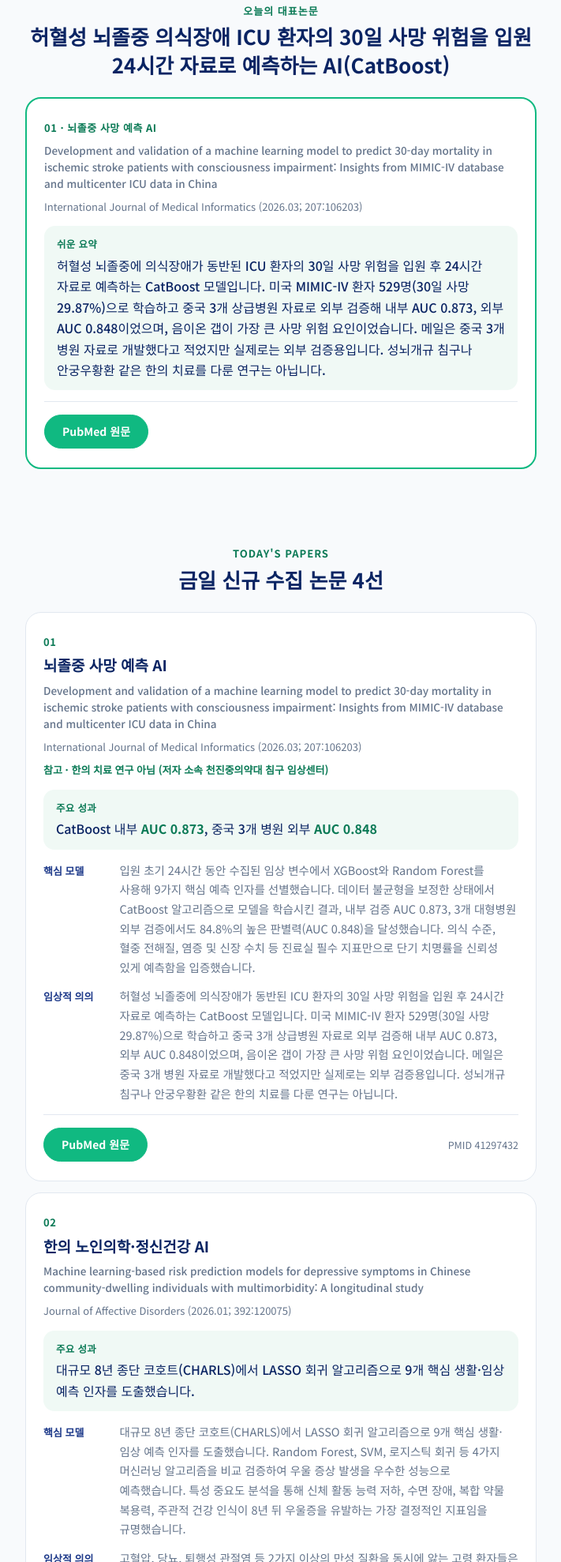
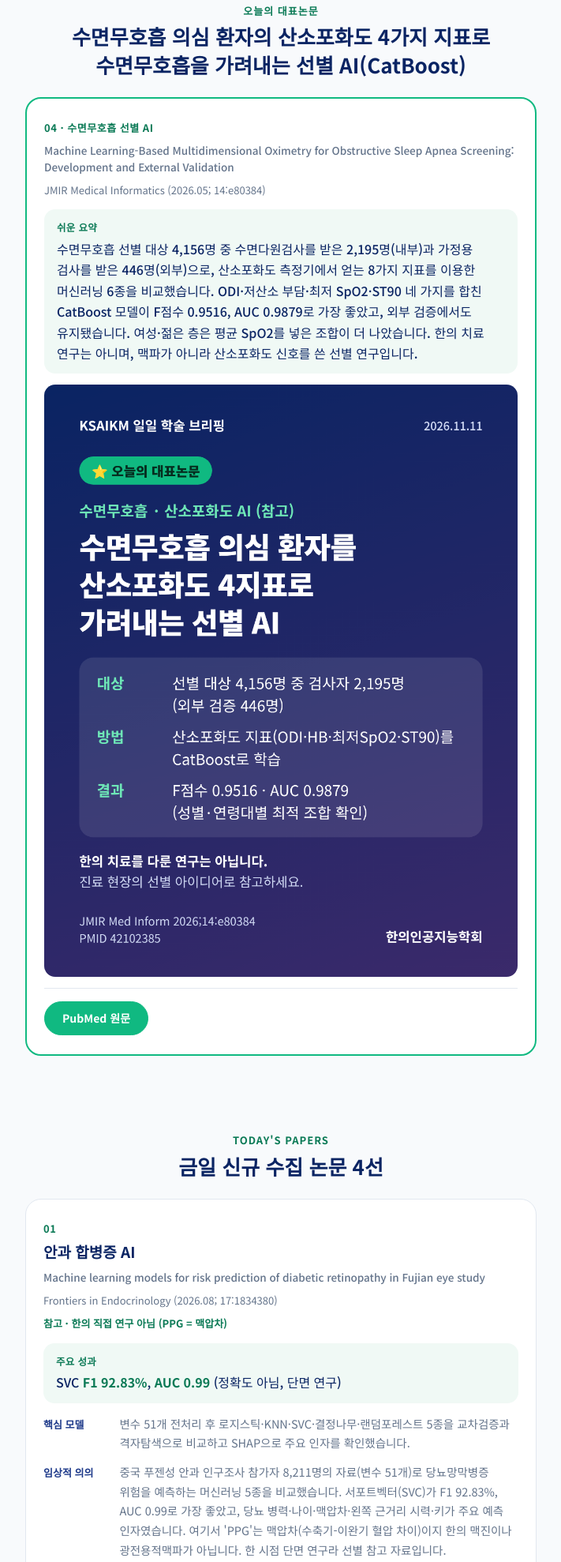
Before and after one commit to ezhani00/ksaikm-briefing, a plain HTML site: page index.html in a window 1280 px wide. Shown: the part 428-2406 px from the top of the page at 79% size, without its empty margins (284-995 px from the left). Drawn offline with Linux system fonts and the light colour scheme.

Commit message:
브리핑 index.html

```diff
--- a/index.html
+++ b/index.html
@@ -4,9 +4,9 @@
 <meta charset="utf-8">
 <meta name="viewport" content="width=device-width, initial-scale=1, viewport-fit=cover">
 <meta property="og:type" content="article">
-<meta property="og:title" content="KSAIKM 일일 학술 브리핑 · 2026.11.10">
-<meta property="og:description" content="오늘의 대표논문 · 허혈성 뇌졸중 의식장애 ICU 환자의 30일 사망 위험을 입원 24시간 자료로 예측하는 AI(CatBoost) (외 3편)">
-
+<meta property="og:title" content="KSAIKM 일일 학술 브리핑 · 2026.11.11">
+<meta property="og:description" content="오늘의 대표논문 · 수면무호흡 의심 환자의 산소포화도 4가지 지표로 수면무호흡을 가려내는 선별 AI(CatBoost) (외 3편)">
+<meta property="og:image" content="https://ezhani00.github.io/ksaikm-briefing/archive/img/2026-11-11.png">
 <meta name="description" content="한의인공지능학회 KSAIKM 일일 학술 브리핑: 한의학 × 인공지능 최신 임상 연구 동향">
 <title>KSAIKM 일일 학술 브리핑</title>
 <meta name="claude:viewport-fit-sides" content="cover">
@@ -94,21 +94,21 @@ dd { margin: 0; font-size: 14.5px; color: var(--gray); line-height: 1.7; }
 <div class="bar"><div class="inner"><span class="logo">KSAIKM</span><span class="logo-sub">한의인공지능학회</span><a class="logo-sub" style="margin-left:auto;border-left:0;text-decoration:none;color:var(--accent-ink);font-weight:700" href="https://ezhani00.github.io/ksaikm-briefing/archive/">지난 브리핑 ›</a></div></div>
 
 <header class="hero"><div class="inner">
-  <div class="eyebrow">Daily Briefing · 2026.11.10</div>
+  <div class="eyebrow">Daily Briefing · 2026.11.11</div>
   <h1>한의학 × 인공지능<br>최신 임상 연구 동향</h1>
   <p>오늘 새로 수집한 논문 4편의 핵심 결과를 정리했습니다.</p>
   <div class="stats"><span>신규 수집 <b>4편</b></span></div>
 </div></header>
 
 <section class="section"><div class="inner">
-  <div class="head"><div class="eyebrow">오늘의 대표논문</div><h2>허혈성 뇌졸중 의식장애 ICU 환자의 30일 사망 위험을 입원 24시간 자료로 예측하는 AI(CatBoost)</h2></div>
+  <div class="head"><div class="eyebrow">오늘의 대표논문</div><h2>수면무호흡 의심 환자의 산소포화도 4가지 지표로 수면무호흡을 가려내는 선별 AI(CatBoost)</h2></div>
   <article class="card" style="border-color:var(--accent);border-width:2px">
-    <div class="num">01 · 뇌졸중 사망 예측 AI</div>
-    <p class="en">Development and validation of a machine learning model to predict 30-day mortality in ischemic stroke patients with consciousness impairment: Insights from MIMIC-IV database and multicenter ICU data in China</p>
-    <p class="src">International Journal of Medical Informatics (2026.03; 207:106203)</p>
-    <div class="result"><span class="label">쉬운 요약</span><p>허혈성 뇌졸중에 의식장애가 동반된 ICU 환자의 30일 사망 위험을 입원 후 24시간 자료로 예측하는 CatBoost 모델입니다. 미국 MIMIC-IV 환자 529명(30일 사망 29.87%)으로 학습하고 중국 3개 상급병원 자료로 외부 검증해 내부 AUC 0.873, 외부 AUC 0.848이었으며, 음이온 갭이 가장 큰 사망 위험 요인이었습니다. 메일은 중국 3개 병원 자료로 개발했다고 적었지만 실제로는 외부 검증용입니다. 성뇌개규 침구나 안궁우황환 같은 한의 치료를 다룬 연구는 아닙니다.</p></div>
-
-    <div class="links"><a class="btn fill" href="https://pubmed.ncbi.nlm.nih.gov/41297432/" target="_blank" rel="noopener">PubMed 원문</a></div>
+    <div class="num">04 · 수면무호흡 선별 AI</div>
+    <p class="en">Machine Learning-Based Multidimensional Oximetry for Obstructive Sleep Apnea Screening: Development and External Validation</p>
+    <p class="src">JMIR Medical Informatics (2026.05; 14:e80384)</p>
+    <div class="result"><span class="label">쉬운 요약</span><p>수면무호흡 선별 대상 4,156명 중 수면다원검사를 받은 2,195명(내부)과 가정용 검사를 받은 446명(외부)으로, 산소포화도 측정기에서 얻는 8가지 지표를 이용한 머신러닝 6종을 비교했습니다. ODI·저산소 부담·최저 SpO2·ST90 네 가지를 합친 CatBoost 모델이 F점수 0.9516, AUC 0.9879로 가장 좋았고, 외부 검증에서도 유지됐습니다. 여성·젊은 층은 평균 SpO2를 넣은 조합이 더 나았습니다. 한의 치료 연구는 아니며, 맥파가 아니라 산소포화도 신호를 쓴 선별 연구입니다.</p></div>
+    <img src="https://ezhani00.github.io/ksaikm-briefing/archive/img/2026-11-11.png" alt="대표논문 카드" style="width:100%;border-radius:14px">
+    <div class="links"><a class="btn fill" href="https://pubmed.ncbi.nlm.nih.gov/42102385/" target="_blank" rel="noopener">PubMed 원문</a></div>
   </article>
 </div></section>
 
@@ -117,39 +117,39 @@ dd { margin: 0; font-size: 14.5px; color: var(--gray); line-height: 1.7; }
 
   <article class="card">
     <div class="num">01</div>
-    <h3>뇌졸중 사망 예측 AI</h3>
-    <p class="en">Development and validation of a machine learning model to predict 30-day mortality in ischemic stroke patients with consciousness impairment: Insights from MIMIC-IV database and multicenter ICU data in China</p>
-    <p class="src">International Journal of Medical Informatics (2026.03; 207:106203)</p><p class="src" style="color:var(--accent-ink);font-weight:700">참고 · 한의 치료 연구 아님 (저자 소속 천진중의약대 침구 임상센터)</p>
-    <div class="result"><span class="label">주요 성과</span><p>CatBoost 내부 <mark>AUC 0.873</mark>, 중국 3개 병원 외부 <mark>AUC 0.848</mark></p></div>
-    <dl><div><dt>핵심 모델</dt><dd>입원 초기 24시간 동안 수집된 임상 변수에서 XGBoost와 Random Forest를 사용해 9가지 핵심 예측 인자를 선별했습니다. 데이터 불균형을 보정한 상태에서 CatBoost 알고리즘으로 모델을 학습시킨 결과, 내부 검증 AUC 0.873, 3개 대형병원 외부 검증에서도 84.8%의 높은 판별력(AUC 0.848)을 달성했습니다. 의식 수준, 혈중 전해질, 염증 및 신장 수치 등 진료실 필수 지표만으로 단기 치명률을 신뢰성 있게 예측함을 입증했습니다.</dd></div><div><dt>임상적 의의</dt><dd>허혈성 뇌졸중에 의식장애가 동반된 ICU 환자의 30일 사망 위험을 입원 후 24시간 자료로 예측하는 CatBoost 모델입니다. 미국 MIMIC-IV 환자 529명(30일 사망 29.87%)으로 학습하고 중국 3개 상급병원 자료로 외부 검증해 내부 AUC 0.873, 외부 AUC 0.848이었으며, 음이온 갭이 가장 큰 사망 위험 요인이었습니다. 메일은 중국 3개 병원 자료로 개발했다고 적었지만 실제로는 외부 검증용입니다. 성뇌개규 침구나 안궁우황환 같은 한의 치료를 다룬 연구는 아닙니다.</dd></div></dl>
-    <div class="links"><a class="btn fill" href="https://pubmed.ncbi.nlm.nih.gov/41297432/" target="_blank" rel="noopener">PubMed 원문</a><span class="pmid">PMID 41297432</span></div>
+    <h3>안과 합병증 AI</h3>
+    <p class="en">Machine learning models for risk prediction of diabetic retinopathy in Fujian eye study</p>
+    <p class="src">Frontiers in Endocrinology (2026.08; 17:1834380)</p><p class="src" style="color:var(--accent-ink);font-weight:700">참고 · 한의 직접 연구 아님 (PPG = 맥압차)</p>
+    <div class="result"><span class="label">주요 성과</span><p>SVC <mark>F1 92.83%</mark>, <mark>AUC 0.99</mark> (정확도 아님, 단면 연구)</p></div>
+    <dl><div><dt>핵심 모델</dt><dd>변수 51개 전처리 후 로지스틱·KNN·SVC·결정나무·랜덤포레스트 5종을 교차검증과 격자탐색으로 비교하고 SHAP으로 주요 인자를 확인했습니다.</dd></div><div><dt>임상적 의의</dt><dd>중국 푸젠성 안과 인구조사 참가자 8,211명의 자료(변수 51개)로 당뇨망막병증 위험을 예측하는 머신러닝 5종을 비교했습니다. 서포트벡터(SVC)가 F1 92.83%, AUC 0.99로 가장 좋았고, 당뇨 병력·나이·맥압차·왼쪽 근거리 시력·키가 주요 예측 인자였습니다. 여기서 &#x27;PPG&#x27;는 맥압차(수축기-이완기 혈압 차이)이지 한의 맥진이나 광전용적맥파가 아닙니다. 한 시점 단면 연구라 선별 참고 자료입니다.</dd></div></dl>
+    <div class="links"><a class="btn fill" href="https://pubmed.ncbi.nlm.nih.gov/42625589/" target="_blank" rel="noopener">PubMed 원문</a><span class="pmid">PMID 42625589</span></div>
   </article>
   <article class="card">
     <div class="num">02</div>
-    <h3>한의 노인의학·정신건강 AI</h3>
-    <p class="en">Machine learning-based risk prediction models for depressive symptoms in Chinese community-dwelling individuals with multimorbidity: A longitudinal study</p>
-    <p class="src">Journal of Affective Disorders (2026.01; 392:120075)</p>
-    <div class="result"><span class="label">주요 성과</span><p>대규모 8년 종단 코호트(CHARLS)에서 LASSO 회귀 알고리즘으로 9개 핵심 생활·임상 예측 인자를 도출했습니다.</p></div>
-    <dl><div><dt>핵심 모델</dt><dd>대규모 8년 종단 코호트(CHARLS)에서 LASSO 회귀 알고리즘으로 9개 핵심 생활·임상 예측 인자를 도출했습니다. Random Forest, SVM, 로지스틱 회귀 등 4가지 머신러닝 알고리즘을 비교 검증하여 우울 증상 발생을 우수한 성능으로 예측했습니다. 특성 중요도 분석을 통해 신체 활동 능력 저하, 수면 장애, 복합 약물 복용력, 주관적 건강 인식이 8년 뒤 우울증을 유발하는 가장 결정적인 지표임을 규명했습니다.</dd></div><div><dt>임상적 의의</dt><dd>고혈압, 당뇨, 퇴행성 관절염 등 2가지 이상의 만성 질환을 동시에 앓는 고령 환자들은 만성 통증과 신체 기능 저하로 인해 우울증 등 칠정(七情) 장애를 겪을 위험이 높습니다. 한의학에서는 &#x27;신체와 정신은 하나(심신일여 心身一如)&#x27;로 보아 만성 신체 질환과 신경정신 증상을 함께 다스리지만, 어떤 복합질환 노인이 장기적으로 우울증에 취약한지 미리 파악하기 어려웠습니다. 본 연구는 1,816명의 지역사회 노인을 8년간 전향적으로 추적한 대규모 코호트를 통해, 진료실 기본 문진만으로 8년 뒤 우울증 발생 위험을 사전에 예측하는 인공지능 모델을 확립했습니다. 한의사가 만성질환 노인 진료 시 예방적 심신의학 상담과 안신(安神) 한약 치료를 조기에 적용하는 임상 근거를 제공합니다.</dd></div></dl>
-    <div class="links"><a class="btn fill" href="https://pubmed.ncbi.nlm.nih.gov/40835188/" target="_blank" rel="noopener">PubMed 원문</a><span class="pmid">PMID 40835188</span></div>
+    <h3>입원기간 예측 AI</h3>
+    <p class="en">Machine learning-based prediction of prolonged length of stay in older patients with type 2 diabetes mellitus and cardiovascular disease</p>
+    <p class="src">Frontiers in Cardiovascular Medicine (2026.08; 13:1903579)</p><p class="src" style="color:var(--accent-ink);font-weight:700">참고 · 한의 직접 연구 아님</p>
+    <div class="result"><span class="label">주요 성과</span><p>XGBoost 내부 <mark>AUC 0.753</mark>, 시간 기준 외부 <mark>AUC 0.728</mark> (과적합 경향)</p></div>
+    <dl><div><dt>핵심 모델</dt><dd>LASSO로 변수를 고르고 머신러닝 8종을 비교해 XGBoost를 선택했으며, ROC·보정곡선·의사결정곡선과 SHAP으로 평가했습니다.</dd></div><div><dt>임상적 의의</dt><dd>중국 충칭 한 병원의 65세 이상 제2형 당뇨+심혈관질환 입원 환자 27,629명으로 입원 기간이 길어질 위험(상위 25%)을 예측했습니다. XGBoost가 내부 검증 AUC 0.753, 시간 기준 외부 검증 AUC 0.728이었고, 뇌경색·백혈구 수치·빈혈·맥박·당화혈색소/HDL 비율·골다공증이 주요 인자였습니다. 단순한 로지스틱 회귀와 성능 차이가 크지 않고 과적합 경향이 있어 추가 검증이 필요합니다.</dd></div></dl>
+    <div class="links"><a class="btn fill" href="https://pubmed.ncbi.nlm.nih.gov/42621041/" target="_blank" rel="noopener">PubMed 원문</a><span class="pmid">PMID 42621041</span></div>
   </article>
   <article class="card">
     <div class="num">03</div>
-    <h3>사진 맥진·혈관노화 AI</h3>
-    <p class="en">HMOX2-driven crosstalk between vascular aging and heart failure: A multimodal bioinformatics and explainable machine learning approach with experimental validation</p>
-    <p class="src">PLoS One (2026.09; 21(9):e0357886)</p>
-    <div class="result"><span class="label">주요 성과</span><p>다중오믹스 대규모 발현체 데이터에서 Boruta 알고리즘을 적용해 노화와 심부전을 동시에 매개하는 핵심 유전자들을 선별했습니다.</p></div>
-    <dl><div><dt>핵심 모델</dt><dd>다중오믹스 대규모 발현체 데이터에서 Boruta 알고리즘을 적용해 노화와 심부전을 동시에 매개하는 핵심 유전자들을 선별했습니다. 설명 가능한 머신러닝 분류 모델을 구축하고 SHAP 분석을 통해 산화 스트레스와 혈관 내피 노화를 조절하는 &#x27;HMOX2&#x27; 유전자를 핵심 바이오마커로 규명했습니다. 세포 실험 검증을 통해 HMOX2 발현 변화가 심근 및 혈관 내피 보호에 직접 관여함을 확인했습니다.</dd></div><div><dt>임상적 의의</dt><dd>한의 맥진(脈診)은 요골동맥의 긴장도와 파형을 통해 전신 혈관의 노화 상태(현맥 弦脈, 세맥 細脈)와 심장의 박출 기능(허맥 虛脈, 활맥 滑脈)을 감지합니다. 하지만 혈관벽의 탄성 저하(동맥 경직)가 어떻게 심부전으로 이어지는지에 대한 생물학적 메커니즘을 규명하는 연구는 부족했습니다. 본 연구는 혈관 노화와 심부전이 긴밀하게 교신하는 크로스토크 네트워크를 머신러닝으로 분석하여 핵심 조절 유전자를 발굴하고 세포 실험으로 검증했습니다. 한의사가 맥진기로 측정한 혈관 탄성 신호가 심장-혈관 노화의 분자적 변화를 직접 반영하는 유효한 임상 지표임을 과학적으로 뒷받침합니다.</dd></div></dl>
-    <div class="links"><a class="btn fill" href="https://pubmed.ncbi.nlm.nih.gov/42743238/" target="_blank" rel="noopener">PubMed 원문</a><span class="pmid">PMID 42743238</span></div>
+    <h3>EGPA 군집 분류 AI</h3>
+    <p class="en">Identification of clinical-biological endophenotypes in patients with eosinophilic granulomatosis with polyangiitis using unsupervised machine learning: a real-world study</p>
+    <p class="src">Respiratory Research (2026.08; 27(1):371)</p><p class="src" style="color:var(--accent-ink);font-weight:700">참고 · 한의 직접 연구 아님 (공저자 소속에 중의병원 포함)</p>
+    <div class="result"><span class="label">주요 성과</span><p>3개 유형 도출, 온라인 도구 정확도 <mark>90.0%</mark>, Kappa 0.850</p></div>
+    <dl><div><dt>핵심 모델</dt><dd>14개 핵심 특징에 합의 군집화와 K-means를 적용하고 주성분 분석으로 시각화했으며, 군집 결과로 온라인 예측 도구를 만들어 독립 코호트에서 검증했습니다.</dd></div><div><dt>임상적 의의</dt><dd>호산구성 육아종증 다발혈관염(EGPA) 환자 205명(중일우호병원, 2015-2023)의 임상·검사 자료를 비지도 학습으로 묶어 3가지 유형(호산구-기도염증형, ANCA-전신혈관염형, 호산구 적은 다장기손상형)을 찾았습니다. 메폴리주맙을 쓴 호산구-기도염증형은 부분 관해율이 89.7%였고, 유형을 가려 주는 온라인 도구는 검증에서 정확도 90.0%였습니다. 서양의학 연구이며 공저자 소속에 북경중의약대·망경병원이 포함됩니다.</dd></div></dl>
+    <div class="links"><a class="btn fill" href="https://pubmed.ncbi.nlm.nih.gov/42806340/" target="_blank" rel="noopener">PubMed 원문</a><span class="pmid">PMID 42806340</span></div>
   </article>
   <article class="card">
     <div class="num">04</div>
-    <h3>사진 설진·두경부종양 AI</h3>
-    <p class="en">Development and external validation of a nomogram for overall survival in oral tongue squamous cell carcinoma using machine learning-assisted feature selection</p>
-    <p class="src">Scientific Reports (2026.08; 16(1):26189)</p>
-    <div class="result"><span class="label">주요 성과</span><p>방대한 임상병리학적 다변량 데이터에서 머신러닝 특성 선택 알고리즘을 적용해 중복 변수를 배제하고 림프절 전이, 병기, 연령 등 전체 생존율(OS)을 결정짓는 최적의 핵심 예후 인…</p></div>
-    <dl><div><dt>핵심 모델</dt><dd>방대한 임상병리학적 다변량 데이터에서 머신러닝 특성 선택 알고리즘을 적용해 중복 변수를 배제하고 림프절 전이, 병기, 연령 등 전체 생존율(OS)을 결정짓는 최적의 핵심 예후 인자들을 선별했습니다. 콕스 비례위험 모형과 결합한 직관적인 시각적 노모그램을 구축했으며, 다기관 외부 검증에서도 높은 일치도 지수(C-index)와 검증 곡선 일치성을 입증하여 임상 적용 가능성을 확인했습니다.</dd></div><div><dt>임상적 의의</dt><dd>한의 망진(望診) 시 환자의 혀 점막에서 잘 낫지 않는 궤양, 결절, 백반증 등 이상 병변을 마주할 때가 있습니다. 설암(설부 편평세포암)은 초기 구내염과 구별하기 어렵지만, 림프절 전이가 빠르고 치명률이 높아 조기 감별이 필수적입니다. 본 연구는 대규모 설암 환자 코호트에서 머신러닝 기법으로 환자의 생존율을 결정짓는 핵심 임상병리 지표를 도출하고 시각적 예측 노모그램을 개발하여 다기관 독립 코호트에서 검증을 마쳤습니다. 한의사가 혀 병변을 관찰할 때 악성 종양의 위험도와 장기 예후를 정량적으로 가늠하여 신속한 상급 병원 정밀 진단 및 의뢰를 결정할 수 있는 안전 진료 가이드라인을 제공합니다.</dd></div></dl>
-    <div class="links"><a class="btn fill" href="https://pubmed.ncbi.nlm.nih.gov/42624877/" target="_blank" rel="noopener">PubMed 원문</a><span class="pmid">PMID 42624877</span></div>
+    <h3>수면무호흡 선별 AI</h3>
+    <p class="en">Machine Learning-Based Multidimensional Oximetry for Obstructive Sleep Apnea Screening: Development and External Validation</p>
+    <p class="src">JMIR Medical Informatics (2026.05; 14:e80384)</p><p class="src" style="color:var(--accent-ink);font-weight:700">참고 · 한의 직접 연구 아님 (공저자 소속에 중의병원 포함)</p>
+    <div class="result"><span class="label">주요 성과</span><p>CatBoost 4지표 모델 F점수 0.9516, <mark>AUC 0.9879</mark> (외부 검증 유지)</p></div>
+    <dl><div><dt>핵심 모델</dt><dd>SpO2 파생 지표 8가지로 머신러닝 6종을 학습해 F점수를 주 지표로 비교했고, CatBoost가 가장 좋았습니다. SHAP으로 ODI·HB·MinSpO2의 기여를 확인하고 성별·연령 하위집단과 외부 코호트에서 검증했습니다.</dd></div><div><dt>임상적 의의</dt><dd>수면무호흡 선별 대상 4,156명 중 수면다원검사를 받은 2,195명(내부)과 가정용 검사를 받은 446명(외부)으로, 산소포화도 측정기에서 얻는 8가지 지표를 이용한 머신러닝 6종을 비교했습니다. ODI·저산소 부담·최저 SpO2·ST90 네 가지를 합친 CatBoost 모델이 F점수 0.9516, AUC 0.9879로 가장 좋았고, 외부 검증에서도 유지됐습니다. 여성·젊은 층은 평균 SpO2를 넣은 조합이 더 나았습니다. 한의 치료 연구는 아니며, 맥파가 아니라 산소포화도 신호를 쓴 선별 연구입니다.</dd></div></dl>
+    <div class="links"><a class="btn fill" href="https://pubmed.ncbi.nlm.nih.gov/42102385/" target="_blank" rel="noopener">PubMed 원문</a><span class="pmid">PMID 42102385</span></div>
   </article>
 </div></main>
 
```
